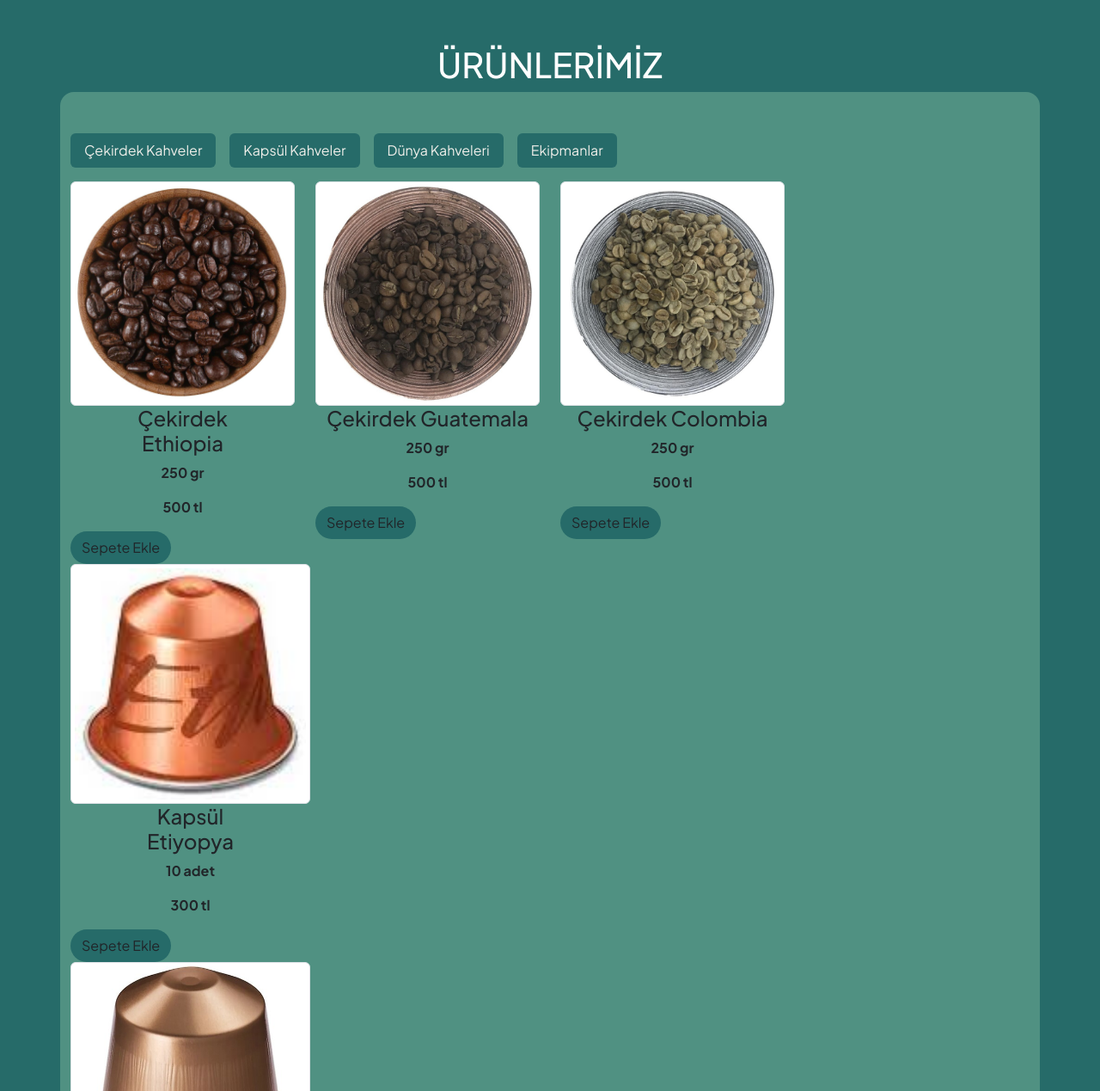
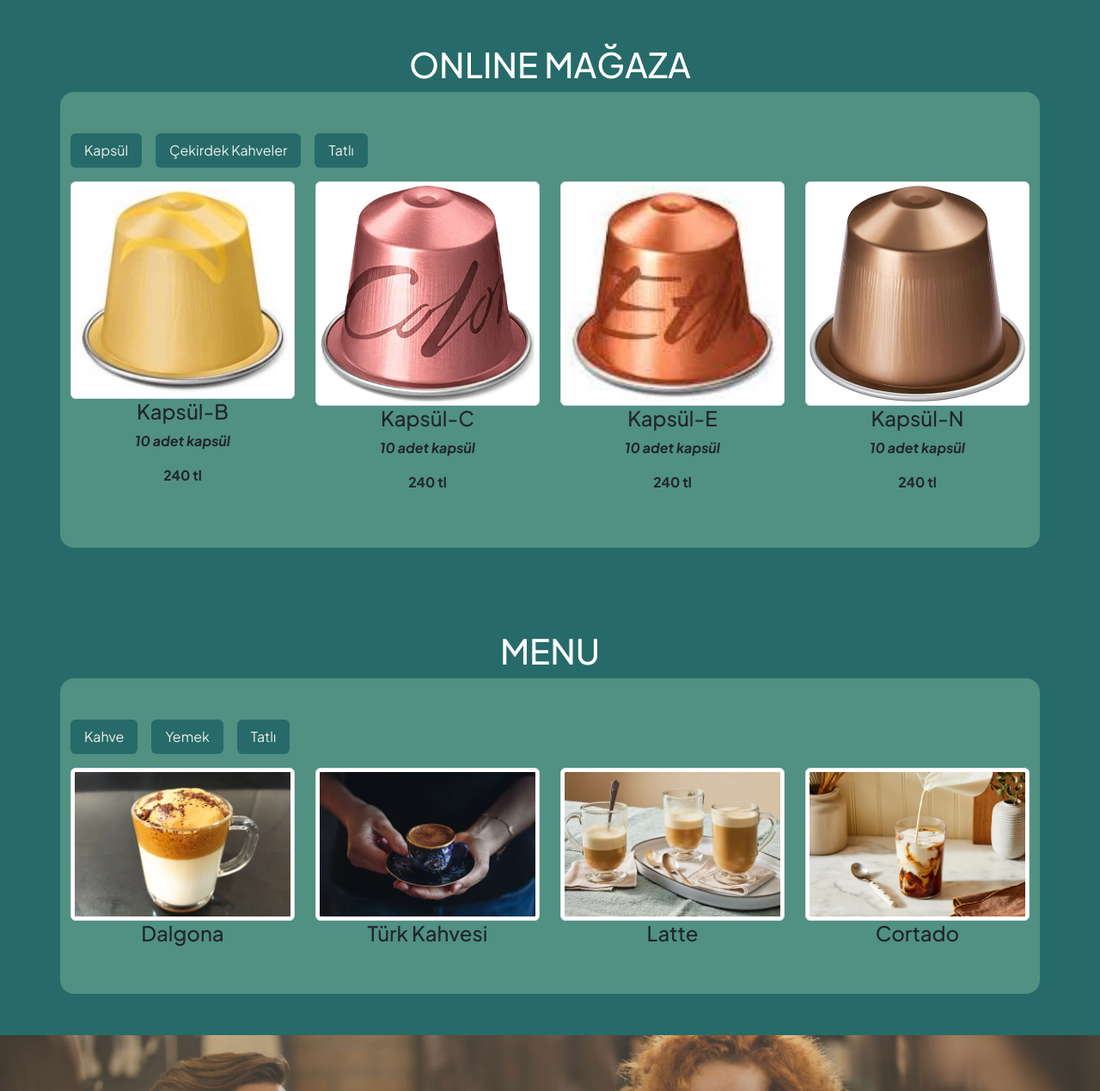
Before and after one commit to ArifeTural/bootstrap-KafeToffie, a plain HTML site: page index.html in a window 1280 px wide. Shown: the part 1888-3157 px from the top of the page at 86% size. Drawn offline with nearby package versions, Linux system fonts and the light colour scheme.

Commit message:
çekirdek

```diff
--- a/css/style.css
+++ b/css/style.css
@@ -154,8 +154,6 @@ section#about{
 
      }
 
-
-
      /*!Menü */
 
      section#menu{
--- a/index.html
+++ b/index.html
@@ -171,115 +171,97 @@
     <!-- ------------------------------- -->
     <!--            ürünler               -->
     <!-- ------------------------------- -->
-
-<section id="urunler" class="py-5 bg-info">
+    <section id="menu" class="py-5 bg-info">
       <div class="menu-header text-center text-white">
-        <H1>ÜRÜNLERİMİZ</H1>
+       <H1>ONLINE MAĞAZA </H1>
       </div>
 
-    <div class="container py-5 rounded-4 ">
+   <div class="container py-5 rounded-4">
      <ul class="nav nav-pills mb-3" id="pills-tab" role="tablist">
        <li class="nav-item" role="presentation">
-          <button class="nav-link" id="pills-home-tab" data-bs-toggle="pill" data-bs-target="#pills-kahve" type="button" role="tab" aria-controls="pills-kahve" aria-selected="true">Çekirdek Kahveler</button>
+         <button class="nav-link active" id="pills-home-tab" data-bs-toggle="pill" data-bs-target="#pills-kapsul" type="button" role="tab" aria-controls="pills-kapsul" aria-selected="true">Kapsül</button>
        </li>
        <li class="nav-item" role="presentation">
-          <button class="nav-link" id="pills-profile-tab" data-bs-toggle="pill" data-bs-target="#pills-yemek" type="button" role="tab" aria-controls="pills-yemek" aria-selected="false">Kapsül Kahveler</button>
+         <button class="nav-link" id="pills-profile-tab" data-bs-toggle="pill" data-bs-target="#pills-cekirdek" type="button" role="tab" aria-controls="pills-cekirdek" aria-selected="false">Çekirdek Kahveler</button>
        </li>
        <li class="nav-item" role="presentation">
-          <button class="nav-link" id="pills-contact-tab" data-bs-toggle="pill" data-bs-target="#pills-tatlı" type="button" role="tab" aria-controls="pills-tatlı" aria-selected="false">Dünya Kahveleri</button>
+         <button class="nav-link" id="pills-contact-tab" data-bs-toggle="pill" data-bs-target="#pills-tatlı" type="button" role="tab" aria-controls="pills-tatlı" aria-selected="false">Tatlı</button>
        </li>
-        <li class="nav-item" role="presentation">
-          <button class="nav-link" id="pills-contact-tab" data-bs-toggle="pill" data-bs-target="#pills-tatlı" type="button" role="tab" aria-controls="pills-tatlı" aria-selected="false">Ekipmanlar</button>
-        </li>
+
      </ul>
      <div class="tab-content" id="pills-tabContent">
-        <div class="tab-pane fade show active" id="pills-kahve" role="tabpanel" aria-labelledby="pills-kahve-tab" tabindex="0">
+       <div class="tab-pane fade show active" id="pills-kapsul" role="tabpanel" aria-labelledby="pills-kapsul-tab" tabindex="0">
 
 
+         <div class="row row-gap-3">
+           <div class="col-12 col-md-6 col-lg-3">
+
+               <a data-fslightbox href="./images/online mağaza/kapsül-1.jpeg">
+                   <img class="img-thumbnail" width="100%" src="./images/online mağaza/kapsül-1.jpeg" alt="">
+               </a>
+               <h6 class="text-center fs-4">Kapsül-B</h6>
+<p class="fw-bold text-lg-center"> <em>10 adet kapsül</em></p>
+<p class="fw-bold text-lg-center">240 tl</p>
+           </div>
+           <div class="col-12 col-md-6 col-lg-3">
+               <a data-fslightbox href="./images/online mağaza/kapsül-2.webp">
+                   <img class="img-thumbnail" width="100%" src="./images/online mağaza/kapsül-2.webp" alt="">
+               </a>
+               <h6 class="text-center fs-4">Kapsül-C</h6>
+<p class="fw-bold text-lg-center"> <em>10 adet kapsül</em></p>
+<p class="fw-bold text-lg-center">240 tl</p>
+           </div>
+           <div class="col-12 col-md-6 col-lg-3">
+               <a data-fslightbox href="./images/online mağaza/kapsül-3.jpeg">
+                   <img class="img-thumbnail" width="100%" src="./images/online mağaza/kapsül-3.jpeg" alt="">
+               </a>
+               <h6 class="text-center fs-4">Kapsül-E </h6>
+<p class="fw-bold text-lg-center"> <em>10 adet kapsül</em></p>
+<p class="fw-bold text-lg-center">240 tl</p>
+           </div>
+           <div class="col-12 col-md-6 col-lg-3">
+               <a data-fslightbox href="./images/online mağaza/kapsül-4.jpeg">
+                   <img class="img-thumbnail" width="100%" src="./images/online mağaza/kapsül-4.jpeg" alt="">
+               </a>
+               <h6 class="text-center fs-4">Kapsül-N</h6>
+               <p class="fw-bold text-lg-center"> <em>10 adet kapsül</em></p>
+               <p class="fw-bold text-lg-center">240 tl</p>
+           </div>
+       </div>
+       </div>
+       <div class="tab-pane fade" id="pills-yemek" role="tabpanel" aria-labelledby="pills-cekirdek-tab" tabindex="0">
          <div class="row row-gap-3">
            <div class="col-12 col-md-6 col-lg-3">
 
                <a data-fslightbox href="./images/online mağaza/çekirdekkahve-1-etiyopya.jpeg">
                    <img class="img-thumbnail" width="100%" src="./images/online mağaza/çekirdekkahve-1-etiyopya.jpeg" alt="">
                </a>
-                <h6 class="text-center fs-4">Çekirdek <br>Ethiopia</h6>
-                <p class="text-center fw-bold" >250 gr</p>
-                <p class="text-center fw-bold" >500 tl</p>
-                <button type="button" class="btn text-center rounded-pill me-3">Sepete Ekle</button>
+               <h6 class="text-center fs-4">Etiyopya</h6>
            </div>
            <div class="col-12 col-md-6 col-lg-3">
                <a data-fslightbox href="./images/online mağaza/çekirdekahve-2-guatemala.jpeg">
                    <img class="img-thumbnail" width="100%" src="./images/online mağaza/çekirdekahve-2-guatemala.jpeg" alt="">
                </a>
-                <h6 class="text-center fs-4">Çekirdek Guatemala</h6>
-                <p class="text-center fw-bold" >250 gr</p>
-                <p class="text-center fw-bold" >500 tl</p>
-                <button type="button" class="btn text-center rounded-pill me-3">Sepete Ekle</button>
+               <h6 class="text-center fs-4">Guatemala</h6>
            </div>
            <div class="col-12 col-md-6 col-lg-3">
                <a data-fslightbox href="./images/online mağaza/çekirdekkahve-3-colombia.jpeg">
                    <img class="img-thumbnail" width="100%" src="./images/online mağaza/çekirdekkahve-3-colombia.jpeg" alt="">
                </a>
-                <h6 class="text-center fs-4">Çekirdek Colombia</h6>
-                <p class="text-center fw-bold" >250 gr</p>
-                <p class="text-center fw-bold" >500 tl</p>
-                <button id="sepet" type="button" class="btn text-center rounded-pill me-3">Sepete Ekle</button>
+               <h6 class="text-center fs-4">Colombia</h6>
            </div>
-            <!--Kapsül-->
+           <div class="col-12 col-md-6 col-lg-3">
+               <a data-fslightbox href="./images/online mağaza/çekirdekahve-2-guatemala.jpeg"">
+                   <img class="img-thumbnail" width="100%" src="./images/online mağaza/çekirdekahve-2-guatemala.jpeg" alt="">
+               </a>
+               <h6 class="text-center fs-4">Brezilya</h6>
            </div>
        </div>
-        <div class="tab-pane fade" id="pills-yemek" role="tabpanel" aria-labelledby="pills-yemek-tab" tabindex="0">
+       </div>
+       <div class="tab-pane fade" id="pills-tatlı" role="tabpanel" aria-labelledby="pills-tatlı-tab" tabindex="0">
          <div class="row row-gap-3">
            <div class="col-12 col-md-6 col-lg-3">
 
-                <a data-fslightbox href="./images/online mağaza/kapsül-1.jpeg">
-                    <img class="img-thumbnail" width="100%" height="100%" src="./images/online mağaza/kapsül-1.jpeg" alt="">
-                </a>
-                <h6 class="text-center fs-4">Kapsül <br> Breazilya</h6>
-                <p class="text-center fw-bold" >10 adet</p>
-                <p class="text-center fw-bold" >300 tl</p>
-                <button id="sepet" type="button" class="btn text-center rounded-pill me-3">Sepete Ekle</button>
-            </div>
-            </div>
-            <div class="col-12 col-md-6 col-lg-3">
-                <a data-fslightbox href="./images/online mağaza/kapsül-2.webp">
-                    <img class="img-thumbnail" width="100%" height="100%" src="./images/online mağaza/kapsül-2.webp" alt="">
-                </a>
-                <h6 class="text-center fs-4">Kapsül <br>
-                  Colombia</h6>
-                <p class="text-center fw-bold" >10 adet</p>
-                <p class="text-center fw-bold" >300 tl</p>
-                <button id="sepet" type="button" class="btn text-center rounded-pill me-3">Sepete Ekle</button>
-            </div>
-            </div>
-            <div class="col-12 col-md-6 col-lg-3">
-                <a data-fslightbox href="./images/online mağaza/kapsül-3.jpeg">
-                    <img class="img-thumbnail" width="100%" height="100%" src="./images/online mağaza/kapsül-3.jpeg" alt="">
-                </a>
-                <h6 class="text-center fs-4">Kapsül <br>
-                  Etiyopya</h6>
-                <p class="text-center fw-bold" >10 adet</p>
-                <p class="text-center fw-bold" >300 tl</p>
-                <button id="sepet" type="button" class="btn text-center rounded-pill me-3">Sepete Ekle</button>
-            </div>
-            </div>
-
-            <div class="col-12 col-md-6 col-lg-3">
-                <a data-fslightbox href="./images/online mağaza/kapsül-4.jpeg"">
-                    <img class="img-thumbnail" width="100%" height="100%" src="./images/online mağaza/kapsül-4.jpeg" alt="">
-                </a>
-                <h6 class="text-center fs-4">Kapsül <br> Nicaragua</h6>
-                <p class="text-center fw-bold" >10 adet</p>
-                <p class="text-center fw-bold" >300 tl</p>
-                <button id="sepet" type="button" class="btn text-center rounded-pill me-3">Sepete Ekle</button>
-            </div>
-            </div>
-        </div>
-        </div>
-
-        <div class="tab-pane fade" id="pills-tatlı" role="tabpanel" aria-labelledby="pills-tatlı-tab" tabindex="0">
-          <div class="row row-gap-3">
-            <div class="col-12 col-md-6 col-lg-3">
                <a data-fslightbox href="./images/tatlı/cake-219595_1280.jpeg">
                    <img class="img-thumbnail" width="100%" src="./images/tatlı/cake-219595_1280.jpeg" alt="">
                </a>
```
Lines whose indentation alone changed are shown as unchanged.
